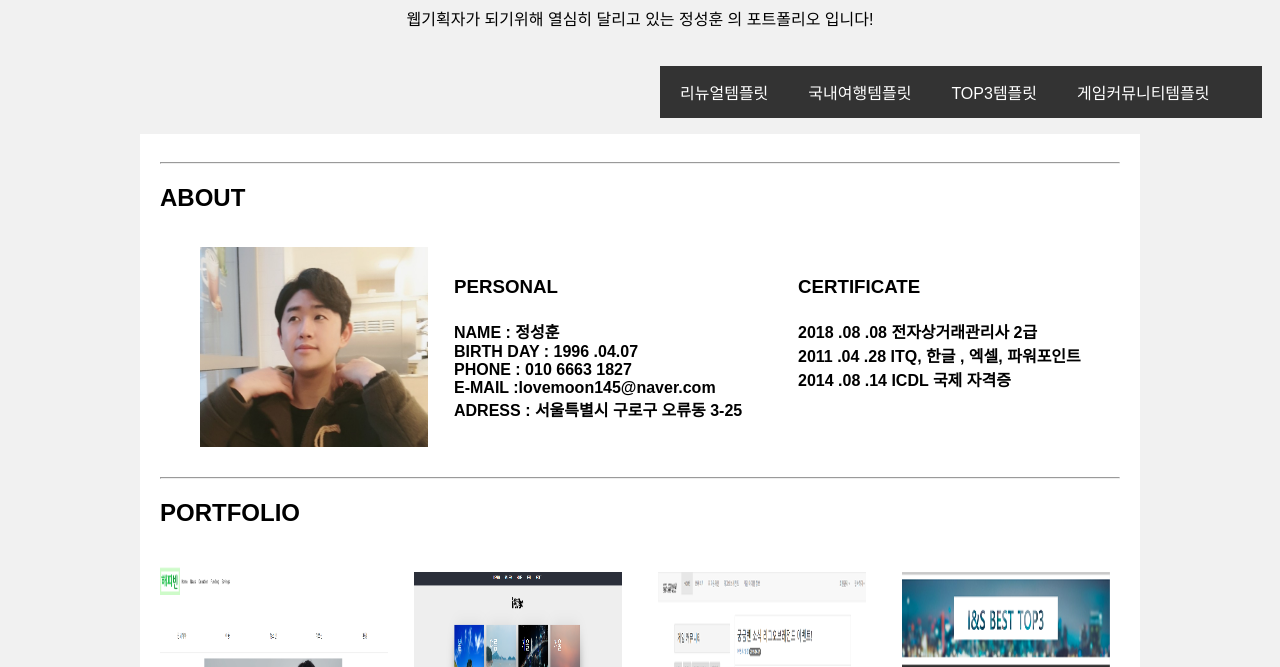
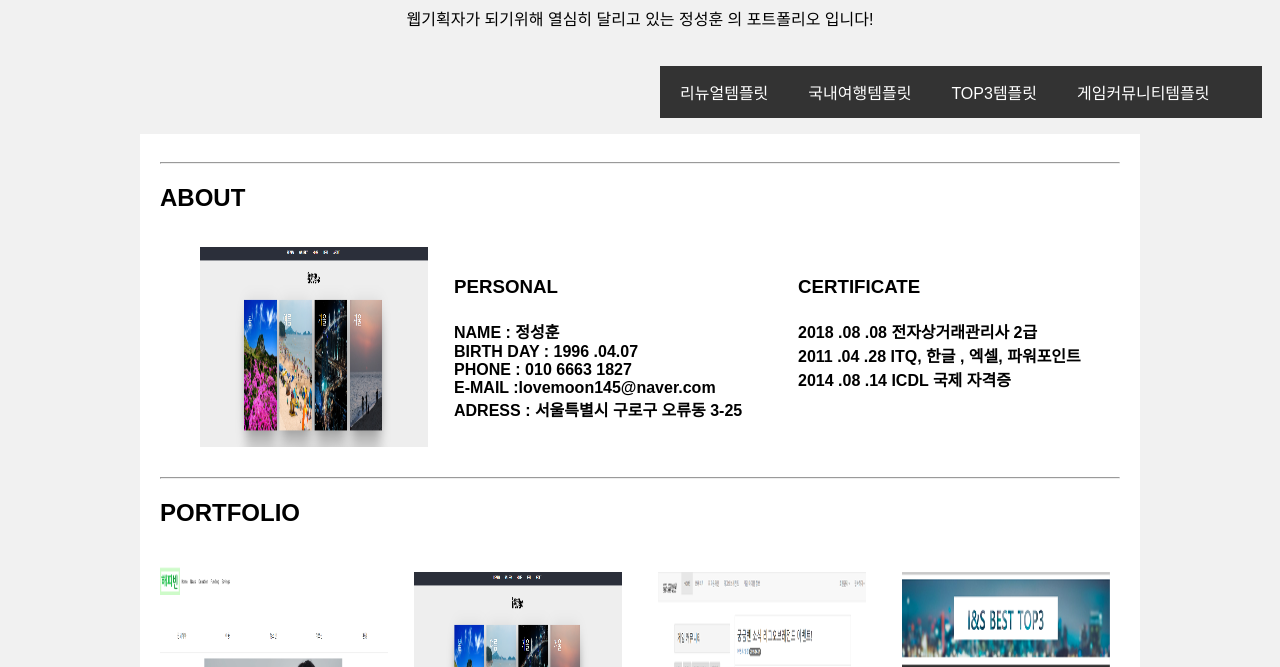
Before and after one commit to seonghunjung/jsh, a plain HTML site: page jshp/index.html in a window 1280 px wide. Shown: the part 133-800 px from the top of the page. Drawn offline with Linux system fonts and the light colour scheme.

Commit message:
Update index.html

```diff
--- a/jshp/index.html
+++ b/jshp/index.html
@@ -34,7 +34,7 @@
                   <div class="column" style="
                   margin-left: 40px;">
                         <div class="container">
-                                <img src="img/123.png" alt="Avatar" class="image" ">
+                                <img src="img/3.PNG" alt="Avatar" class="image">
                               </div>
 
                   </div>
```
